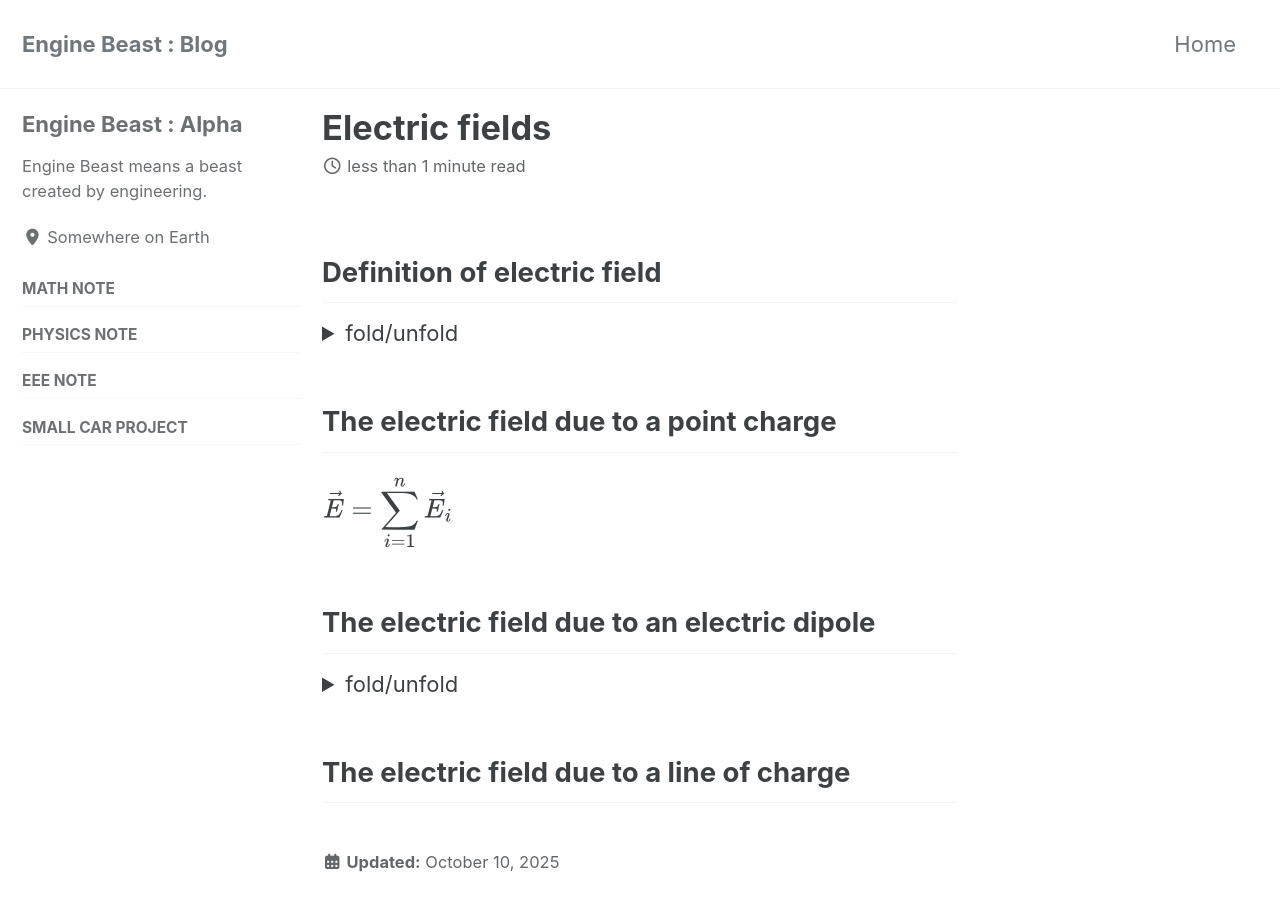
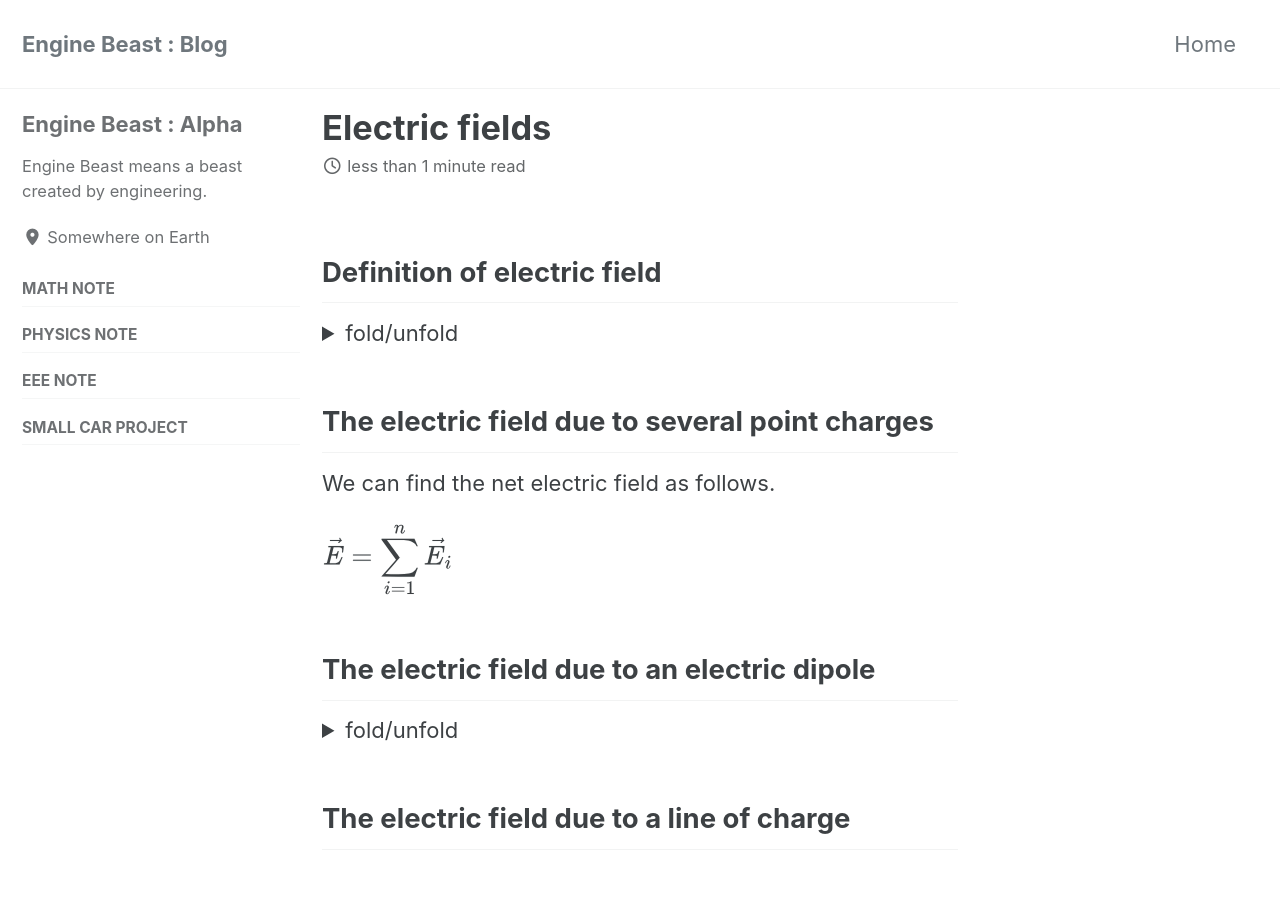
Before and after one commit to enginebeast/enginebeast.github.io, a Jekyll site: the page built from _posts/2025-10-10-electric_fields.html, in a window 1280 px wide and 900 px high. Built offline with Jekyll 4.4.1, drawn with Linux system fonts in a browser that asks for light colours; cached includes are drawn as plain includes.

Commit message:
Addd explanation

```diff
--- a/_posts/2025-10-10-electric_fields.html
+++ b/_posts/2025-10-10-electric_fields.html
@@ -24,7 +24,9 @@ use_math: true
     $$
 </details>
 
-<h2>The electric field due to a point charge</h2>
+<h2>The electric field due to several point charges</h2>
+We can find the net electric field as follows.
+
 $$
 \begin{flalign*}
 \vec{E} = \sum^n_{i=1}\vec{E_i} &&
@@ -39,7 +41,7 @@ $$
 
     $$
     \begin{flalign*}
-    \E = \frac{1}{2\pi\epsilon_0}\frac{qd}{z^3} &&
+    E = \frac{1}{2\pi\epsilon_0}\frac{qd}{z^3} &&
     \end{flalign*}
     $$
 
```
